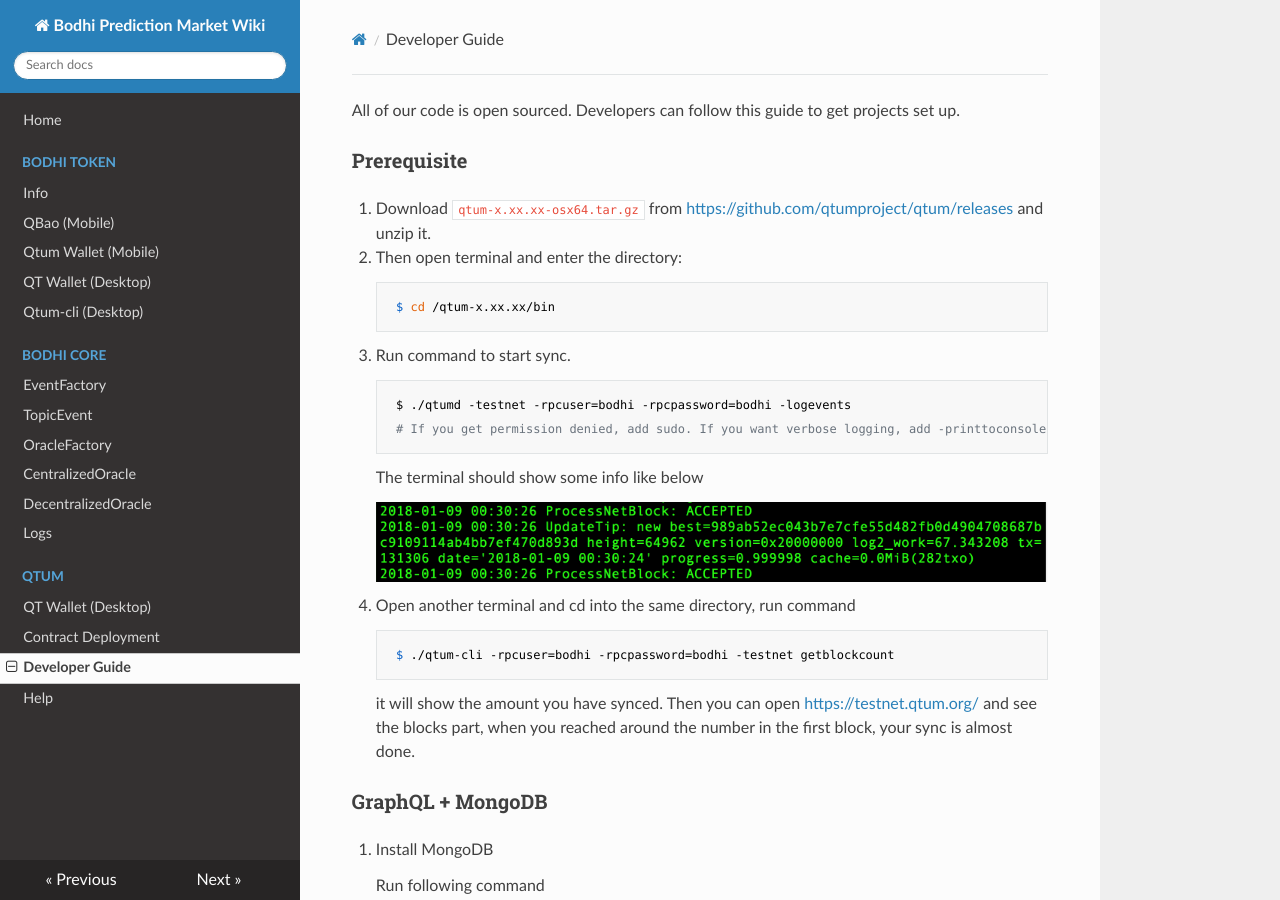
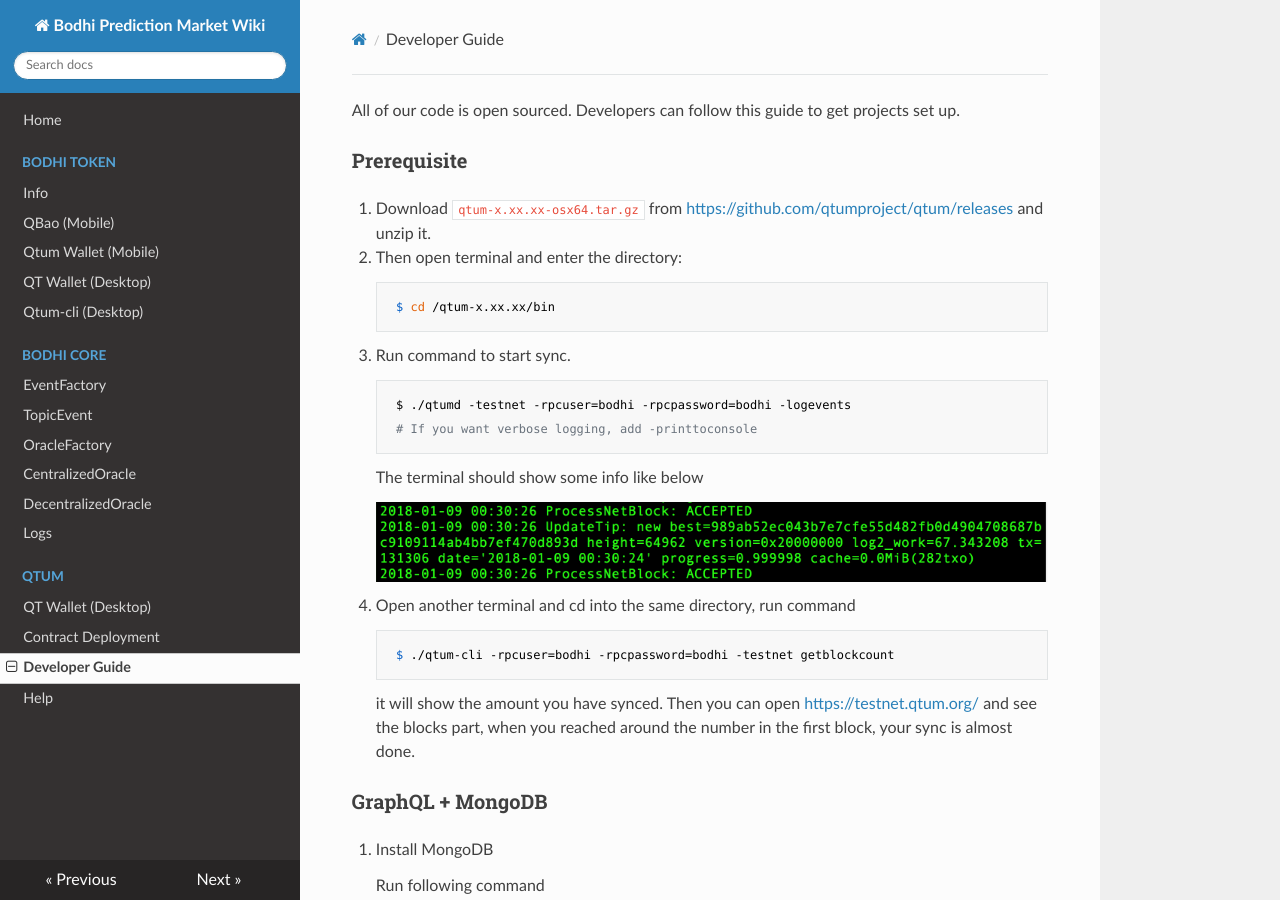
Before and after one commit to bodhiproject/wiki, an MkDocs documentation site: the page built from docs/developer_guide.md, in a window 1280 px wide and 900 px high. Built offline with MkDocs 1.6.1, drawn with Linux system fonts in a browser that asks for light colours; nearby versions of some CDN libraries; comment, search, counter and statistics services are not loaded; old or Windows-style settings are respelled for this version of MkDocs.

Commit message:
Remove sudo in starting qtum sync command comment

```diff
--- a/docs/developer_guide.md
+++ b/docs/developer_guide.md
@@ -12,7 +12,7 @@
 3. Run command to start sync.
 
          $ ./qtumd -testnet -rpcuser=bodhi -rpcpassword=bodhi -logevents
-         # If you get permission denied, add sudo. If you want verbose logging, add -printtoconsole
+         # If you want verbose logging, add -printtoconsole
 
       The terminal should show some info like below
 
```
